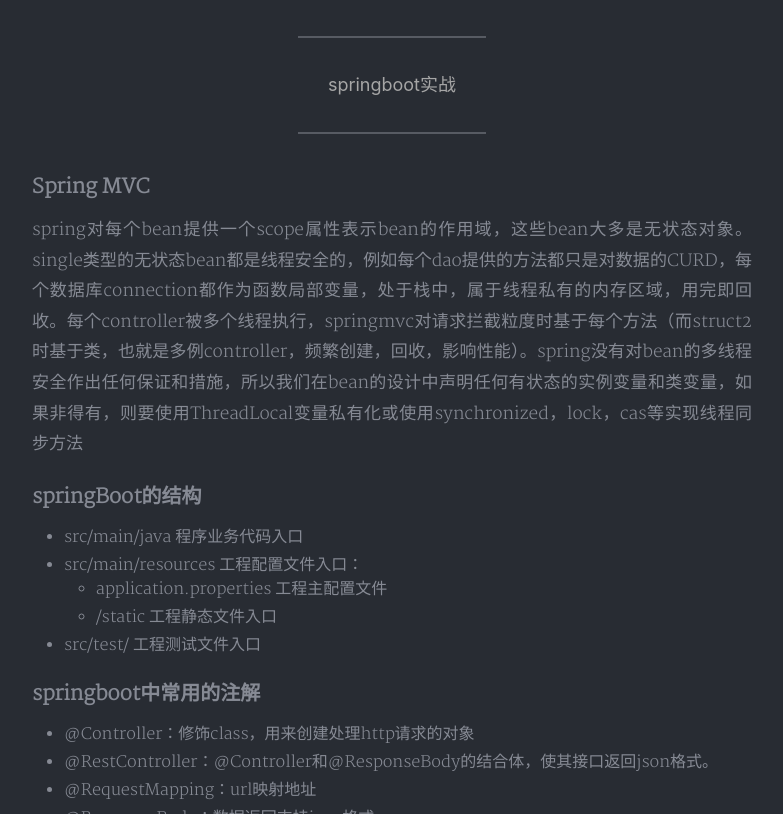
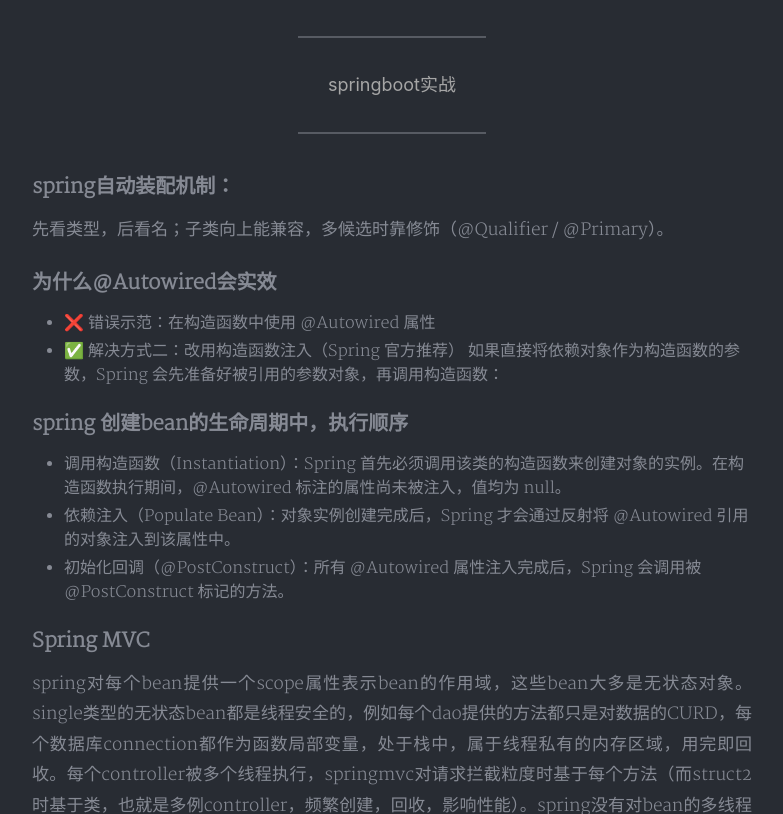
Before and after one commit to gobige/gobige.github.io, a Jekyll site: the page built from _posts/2018-05-15-springboot.md, in a window 1280 px wide and 900 px high, scrolled down 378 px, cut to the strip 86-900 px from the top of the window. Shown: the whole strip, without its empty margins (248-1031 px from the left). Built offline with Jekyll 4.4.1, drawn with Linux system fonts in a browser that asks for light colours; nearby versions of some CDN libraries; a style sheet for code colours, icons or effects is not loaded.

Commit message:
Update 2018-05-15-springboot.md
随笔 踩坑

```diff
--- a/_posts/2018-05-15-springboot.md
+++ b/_posts/2018-05-15-springboot.md
@@ -8,6 +8,22 @@
 cover: 'http://cctv.com'
 tags: 框架
 ---
+
+### spring自动装配机制：
+
+先看类型，后看名；子类向上能兼容，多候选时靠修饰（@Qualifier / @Primary）。
+
+### **为什么@Autowired会实效**
+
+- ❌ 错误示范：在构造函数中使用 @Autowired 属性
+- ✅ 解决方式二：改用构造函数注入（Spring 官方推荐）
+如果直接将依赖对象作为构造函数的参数，Spring 会先准备好被引用的参数对象，再调用构造函数：
+
+### spring 创建bean的生命周期中，执行顺序
+
+- 调用构造函数（Instantiation）：Spring 首先必须调用该类的构造函数来创建对象的实例。在构造函数执行期间，@Autowired 标注的属性尚未被注入，值均为 null。
+- 依赖注入（Populate Bean）：对象实例创建完成后，Spring 才会通过反射将 @Autowired 引用的对象注入到该属性中。
+- 初始化回调（@PostConstruct）：所有 @Autowired 属性注入完成后，Spring 会调用被 @PostConstruct 标记的方法。
 
 
 ### **Spring MVC**
```
